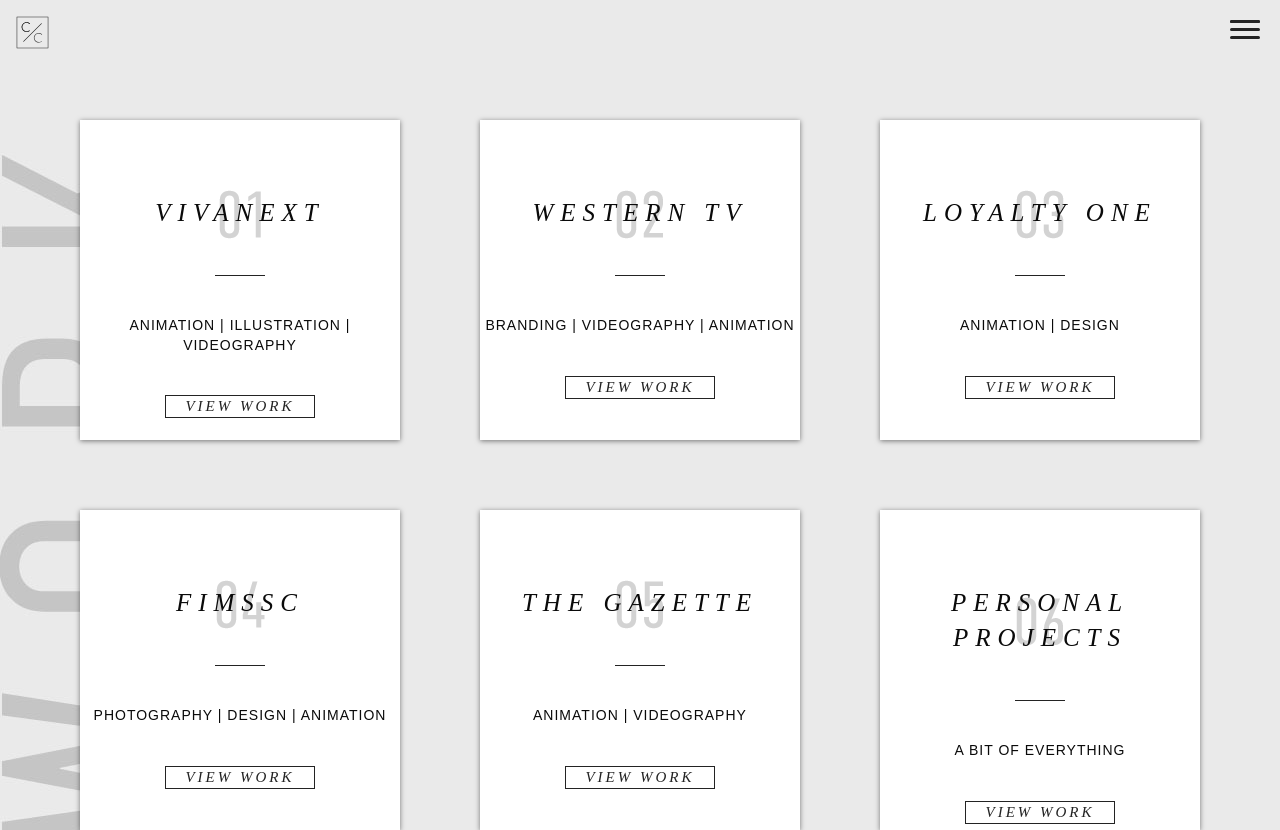
After one commit to connorclark27/portfolioSite, a PHP site: page /work.php in a window 1280 px wide. The commit adds this page. Run offline with PHP 8.4, Linux system fonts and the light colour scheme; some web fonts are replaced.

```diff
--- a/admin/scripts/getMovies.php
+++ b/admin/scripts/getMovies.php
@@ -1,4 +1,5 @@
 <?php
+
 
 	//Open connection to our database
 	include('connect.php');
--- a/css/app.css
+++ b/css/app.css
@@ -1363,3 +1363,54 @@ ANIMATION KEYFRAMES
 {
   display: none;
 }
+
+
+#thanksParagraph
+{
+  color: #232323;
+  font-size: 48px;
+  letter-spacing: 3px;
+  font-family: "minion-pro-condensed-display";
+  font-weight: 400;
+  font-style: italic;
+  letter-spacing: 0px;
+  text-align: center;
+  margin-top: 100px;
+}
+
+#thanksBody
+{
+  background-color: #eaeaea;
+}
+
+#getBackToYou
+{
+  font-size: 16px;
+  text-align: center;
+  letter-spacing: 2px;
+  font-family: din-condensed, sans-serif;
+  font-style: normal;
+  font-weight: 400;
+}
+
+#backToHome
+{
+  display: block;
+  margin: 0 auto;
+  margin-top: 40px;
+  color: #232323;
+  font-size: 20px;
+  letter-spacing: 3px;
+  font-family: "minion-pro-condensed-display";
+  font-weight: 400;
+  font-style: italic;
+  width: 200px;
+  text-align: center;
+  border-style: solid;
+  border-width: 1px;
+}
+
+#backToHome:hover
+{
+  background-color: rgba(255, 255, 255, .2);
+}
--- a/index.php
+++ b/index.php
@@ -21,9 +21,9 @@
 
   <body id="homeBody">
   <div id="sideNavigation" class="sidenav">
-    <a href="index.html" id="page1">HOME</a>
-    <a href="work.html" id="page2">WORK</a>
-    <a href="contact.html" id="page3">CONTACT</a>
+    <a href="index.php" id="page1">HOME</a>
+    <a href="work.php" id="page2">WORK</a>
+    <a href="contact.php" id="page3">CONTACT</a>
   </div>
 
   <div id="hamburgMove">
--- /dev/null
+++ b/work.php
@@ -0,0 +1,228 @@
+<?php
+?>
+
+
+<!doctype html>
+<html class="no-js" lang="en">
+  <head>
+    <meta charset="utf-8" />
+    <meta http-equiv="x-ua-compatible" content="ie=edge">
+    <meta name="viewport" content="width=device-width">
+    <title>Connor Clark | Home</title>
+    <link rel="stylesheet" href="css/foundation.css" />
+    <link rel="stylesheet" href="css/app.css" />
+    <link rel="stylesheet" href="https://use.typekit.net/gpa5ynz.css">
+  </head>
+
+  <body id="workBody">
+  <div id="sideNavigation" class="sidenav">
+    <a href="index.php" id="page1">HOME</a>
+    <a href="work.php" id="page2">WORK</a>
+    <a href="contact.php" id="page3">CONTACT</a>
+  </div>
+
+  <div id="hamburgMove">
+    <span onclick="openNav()">
+      <div id="nav-iconBlack3" class="hamburgerIcon">
+          <span></span>
+          <span></span>
+          <span></span>
+          <span></span>
+      </div>
+    </span>
+  </div>
+
+  <header>
+    <img src="images/logo_dark.svg" class="logo"/>
+  </header>
+
+  <!--<div id="workHeader" class="homeAnimation1">
+    <h1 id="workHeaderText">WORK</h1>
+  </div>-->
+
+  <section class="row">
+    <div class="columns small-12 medium-6 large-4 workCont homeAnimation1">
+    <div class="griditem">
+          <div class="imgspacer">
+              <div class="workText">
+                <h2 class="workTitle01">VIVANEXT</h2>
+                <div class="divider"></div>
+                <h3 class="workType">ANIMATION  |  ILLUSTRATION  |  VIDEOGRAPHY</h3>
+                <h4 class="viewWork">VIEW WORK</h4>
+              </div>
+          </div>
+                <div class="video">
+                <video id="video" preload="none" muted autoplay loop style="width:100%; height:100%">
+              <source id="mp4" src="videos/vivaThumb.mp4" type="video/mp4">
+              <p>Your browser does not support HTML5 Video!</p>
+                </video>
+                  </div>
+          <div class="overlay">
+          <a href="viva.html" class="titles">
+            <div class="workText">
+              <h2 class="workTitle01">VIVANEXT</h2>
+              <div class="divider"></div>
+              <h3 class="workType">ANIMATION  |  ILLUSTRATION  |  VIDEOGRAPHY</h3>
+              <h4 class="viewWork">VIEW WORK</h4>
+            </div>
+          </a>
+         </div>
+    </div>
+    </div>
+
+    <div class="columns small-12 medium-6 large-4 workCont homeAnimation1">
+    <div class="griditem">
+          <div class="imgspacer">
+              <div class="workText">
+                <h2 class="workTitle02">WESTERN TV</h2>
+                <div class="divider"></div>
+                <h3 class="workType">BRANDING  |  VIDEOGRAPHY  |  ANIMATION</h3>
+                <h4 class="viewWork">VIEW WORK</h4>
+              </div>
+          </div>
+                <div class="video">
+                <video id="video" preload="none" muted autoplay loop style="width:100%; height:100%">
+              <source id="mp4" src="videos/wtvThumb.mp4" type="video/mp4">
+              <p>Your browser does not support HTML5 Video!</p>
+                </video>
+                  </div>
+          <div class="overlay">
+          <a href="wtv.html" class="titles">
+            <div class="workText">
+              <h2 class="workTitle02">WESTERN TV</h2>
+              <div class="divider"></div>
+              <h3 class="workType">BRANDING  |  VIDEOGRAPHY  |  ANIMATION</h3>
+              <h4 class="viewWork">VIEW WORK</h4>
+            </div>
+          </a>
+         </div>
+    </div>
+    </div>
+
+    <div class="columns small-12 medium-6 large-4 workCont homeAnimation1">
+    <div class="griditem">
+          <div class="imgspacer">
+              <div class="workText">
+                <h2 class="workTitle03">LOYALTY ONE</h2>
+                <div class="divider"></div>
+                <h3 class="workType">ANIMATION  |  DESIGN</h3>
+                <h4 class="viewWork">VIEW WORK</h4>
+              </div>
+          </div>
+                <div class="video">
+                <video id="video" preload="none" muted autoplay loop style="width:100%; height:100%">
+              <source id="mp4" src="videos/loyaltyOneThumb.mp4" type="video/mp4">
+              <p>Your browser does not support HTML5 Video!</p>
+                </video>
+                  </div>
+          <div class="overlay">
+          <a href="loyalty.html" class="titles">
+            <div class="workText">
+              <h2 class="workTitle03">LOYALTY ONE</h2>
+              <div class="divider"></div>
+              <h3 class="workType">ANIMATION  |  DESIGN</h3>
+              <h4 class="viewWork">VIEW WORK</h4>
+            </div>
+          </a>
+         </div>
+    </div>
+    </div>
+
+    <div class="columns small-12 medium-6 large-4 workCont homeAnimation1">
+    <div class="griditem">
+          <div class="imgspacer">
+              <div class="workText">
+                <h2 class="workTitle04">FIMSSC</h2>
+                <div class="divider"></div>
+                <h3 class="workType">PHOTOGRAPHY  |  DESIGN  |  ANIMATION</h3>
+                <h4 class="viewWork">VIEW WORK</h4>
+              </div>
+          </div>
+                <div class="video">
+                <video id="video" preload="none" muted autoplay loop style="width:100%; height:100%">
+              <source id="mp4" src="videos/fimsThumb.mp4" type="video/mp4">
+              <p>Your browser does not support HTML5 Video!</p>
+                </video>
+                  </div>
+          <div class="overlay">
+          <a href="fimssc.html" class="titles">
+            <div class="workText">
+              <h2 class="workTitle04">FIMSSC</h2>
+              <div class="divider"></div>
+              <h3 class="workType">PHOTOGRAPHY  |  DESIGN  |  ANIMATION</h3>
+              <h4 class="viewWork">VIEW WORK</h4>
+            </div>
+          </a>
+         </div>
+    </div>
+    </div>
+
+    <div class="columns small-12 medium-6 large-4 workCont homeAnimation1">
+    <div class="griditem">
+          <div class="imgspacer">
+              <div class="workText">
+                <h2 class="workTitle05">THE GAZETTE</h2>
+                <div class="divider"></div>
+                <h3 class="workType">ANIMATION  |  VIDEOGRAPHY</h3>
+                <h4 class="viewWork">VIEW WORK</h4>
+              </div>
+          </div>
+                <div class="video">
+                <video id="video" preload="none" muted autoplay loop style="width:100%; height:100%">
+              <source id="mp4" src="videos/gazThumb.mp4" type="video/mp4">
+              <p>Your browser does not support HTML5 Video!</p>
+                </video>
+                  </div>
+          <div class="overlay">
+          <a href="gazette.html" class="titles">
+            <div class="workText">
+              <h2 class="workTitle05">THE GAZETTE</h2>
+              <div class="divider"></div>
+              <h3 class="workType">ANIMATION  |  VIDEOGRAPHY</h3>
+              <h4 class="viewWork">VIEW WORK</h4>
+            </div>
+          </a>
+         </div>
+    </div>
+    </div>
+
+    <div class="columns small-12 medium-6 large-4 workCont homeAnimation1">
+    <div class="griditem">
+          <div class="imgspacer">
+              <div class="workText">
+                <h2 class="workTitle06">PERSONAL PROJECTS</h2>
+                <div class="divider"></div>
+                <h3 class="workType">A BIT OF EVERYTHING</h3>
+                <h4 class="viewWork">VIEW WORK</h4>
+              </div>
+          </div>
+                <div class="video">
+                <video id="video" preload="none" muted autoplay loop style="width:100%; height:100%">
+              <source id="mp4" src="videos/personalThumb.mp4" type="video/mp4">
+              <p>Your browser does not support HTML5 Video!</p>
+                </video>
+                  </div>
+          <div class="overlay">
+          <a href="personal.html" class="titles">
+            <div class="workText">
+              <h2 class="workTitle06">PERSONAL PROJECTS</h2>
+              <div class="divider"></div>
+              <h3 class="workType">A BIT OF EVERYTHING</h3>
+              <h4 class="viewWork">VIEW WORK</h4>
+            </div>
+          </a>
+         </div>
+    </div>
+    </div>
+  </section>
+
+
+
+    <script src="js/vendor/jquery.min.js"></script>
+    <script src="js/vendor/what-input.min.js"></script>
+    <script src="js/foundation.min.js"></script>
+
+    <script src="js/app.js"></script>
+  </body>
+
+</html>
```
Also changed, not shown: admin/scripts/mail.php (+1 -8 lines), contact.php (+7 -4 lines), thankyou.php (added, +61 -0 lines).
